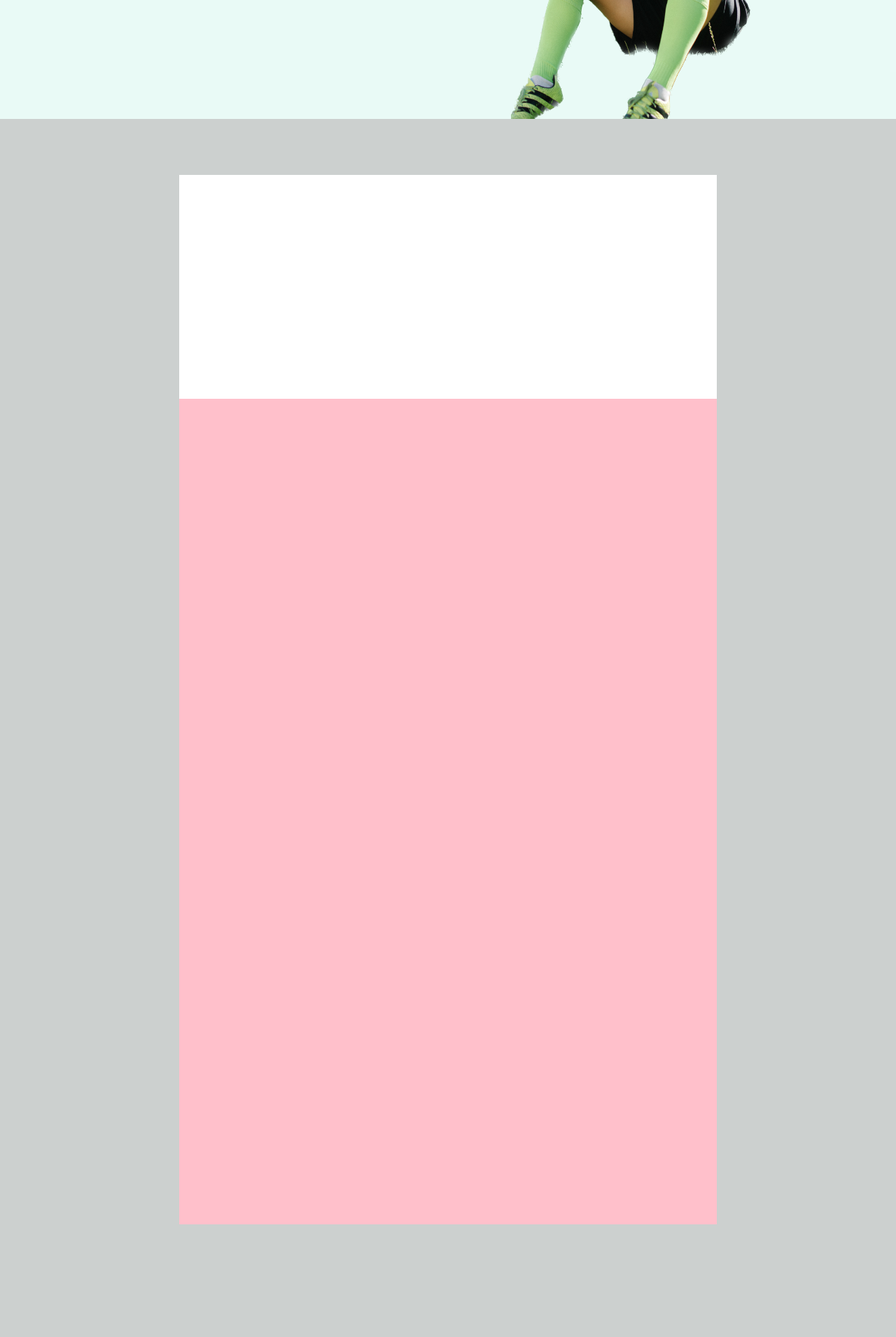
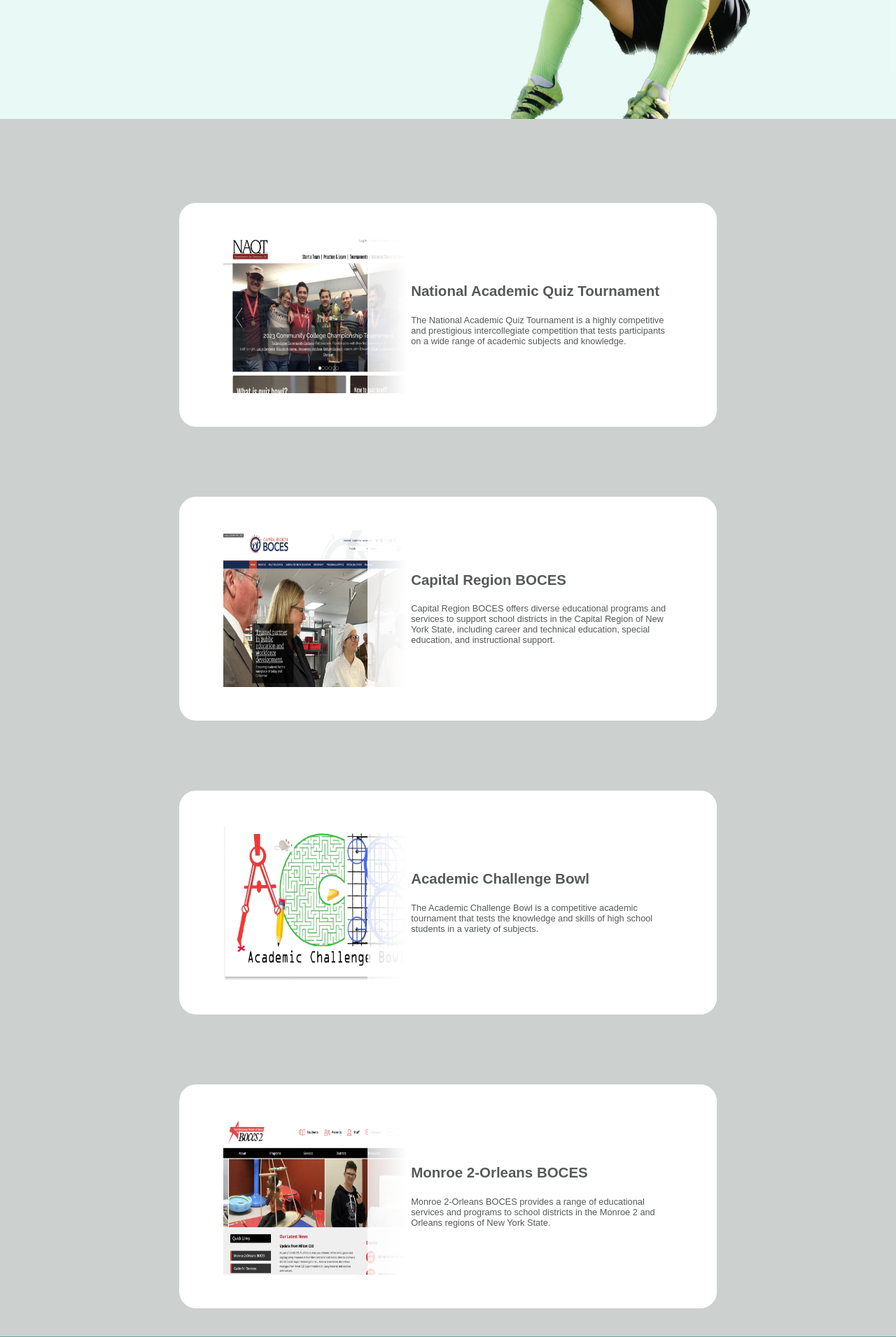
Before and after one commit to dn8428/iste646, a PHP site: page /assets/script/relatedlink.php in a window 1280 px wide. Shown: the part 406-2317 px from the top of the page at 70% size. Run offline with PHP 8.4, Linux system fonts and the light colour scheme.

Commit message:
Relatedlink.php page template completed 1. Create page template 2. Create link cards 3. Set sample data 4. Leave hover animation incomplete

```diff
--- a/static design/assets/css/mastermind-main-page.css
+++ b/static design/assets/css/mastermind-main-page.css
@@ -1,5 +1,4 @@
 .link-container {
-    height: 2000px;
     background-color: #CCD0CF;
     display: flex;
     flex-direction: column;
@@ -7,7 +6,7 @@
 }
 
 .main-content {
-    background-color: rgb(227,249,244,.76);
+    background-color: rgb(227, 249, 244, .76);
     margin: 0;
 }
 
@@ -51,10 +50,11 @@
     aspect-ratio: 3/4;
 }
 
+/* Related Links card */
 .card-container {
     width: 60%;
-    height: 1500px;
-    background-color: pink;
+    /*height: fit-content;*/
+    /*background-color: pink;*/
     margin-top: 80px;
     display: flex;
     flex-direction: column;
@@ -62,8 +62,49 @@
     row-gap: 20px;
 }
 
+
 .link-card {
     width: 100%;
-    height: 320px;
-    background-color: white;
+    aspect-ratio: 12/5;
+    margin: 40px 0;
+    background-color: #FFFFFF;
+    border-radius: 24px;
+    position: relative;
 }
+
+.link-info-card {
+    width: 65%;
+    height: 100%;
+    border-radius: 24px;
+    background-image: linear-gradient(to right, rgba(255, 255, 255, 0.8), rgba(255, 255, 255, 1), rgba(255, 255, 255, 1), rgba(255, 255, 255, 1), rgba(255, 255, 255, 1), rgba(255, 255, 255, 1), rgba(255, 255, 255, 1), rgba(255, 255, 255, 1), rgba(255, 255, 255, 1), rgba(255, 255, 255, 1));
+    position: absolute;
+    right: 0;
+    display: flex;
+    flex-direction: column;
+    justify-content: center;
+    align-items: center;
+}
+
+.link-info-card .link-info {
+    width: 75%;
+}
+
+.link-info h5 {
+    font-weight: lighter;
+}
+
+.link-img-container {
+    width: 55%;
+    height: 100%;
+    border-radius: 24px;
+    position: absolute;
+    left: 0;
+    display: flex;
+    justify-content: center;
+    align-items: center;
+}
+
+.link-img-container img {
+    width: 70%;
+    height: 70%;
+}
--- a/static design/assets/script/relatedlink.php
+++ b/static design/assets/script/relatedlink.php
@@ -44,9 +44,47 @@
 
     <div class="link-container">
         <div class="card-container">
-            <div class="link-card">
 
-            </div>
+            <?php
+
+            $DUMMY_RELATED_LINKS = [[
+                'title' => 'National Academic Quiz Tournament',
+                'info' => 'The National Academic Quiz Tournament is a highly competitive and prestigious
+                            intercollegiate competition that tests participants on a wide range of academic subjects and
+                            knowledge.',
+                'img' => 'related-link-1.png'
+            ], [
+                'title' => 'Capital Region BOCES',
+                'info' => 'Capital Region BOCES offers diverse educational programs and services to support school districts in the Capital Region of New York State, including career and technical education, special education, and instructional support.',
+                'img' => 'related-link-2.png'
+            ], [
+                'title' => 'Academic Challenge Bowl',
+                'info' => 'The Academic Challenge Bowl is a competitive academic tournament that tests the knowledge and skills of high school students in a variety of subjects.',
+                'img' => 'related-link-3.png'
+            ], [
+                'title' => 'Monroe 2-Orleans BOCES',
+                'info' => 'Monroe 2-Orleans BOCES provides a range of educational services and programs to school districts in the Monroe 2 and Orleans regions of New York State.',
+                'img' => 'related-link-4.png'
+            ]];
+
+            foreach ($DUMMY_RELATED_LINKS as $index => $relatedLink) {
+                echo '<div class="link-card">
+                <div class="link-img-container">
+                    <img src="' . $_SESSION['rootPath'] . 'assets/img/' . $relatedLink['img'] . '"
+                         alt="rl-img' . $index . '">
+                </div>
+                <div class="link-info-card">
+                    <div class="link-info">
+                        <h3>' . $relatedLink['title'] . '</h3>
+                        <h5>' . $relatedLink['info'] . '</h5>
+                    </div>
+                </div>
+            </div>';
+            }
+
+
+            ?>
+
         </div>
     </div>
 
```
Also changed, not shown: static design/assets/img/related-link-1.png (added), static design/assets/img/related-link-2.png (added), static design/assets/img/related-link-3.png (added), static design/assets/img/related-link-4.png (added).
